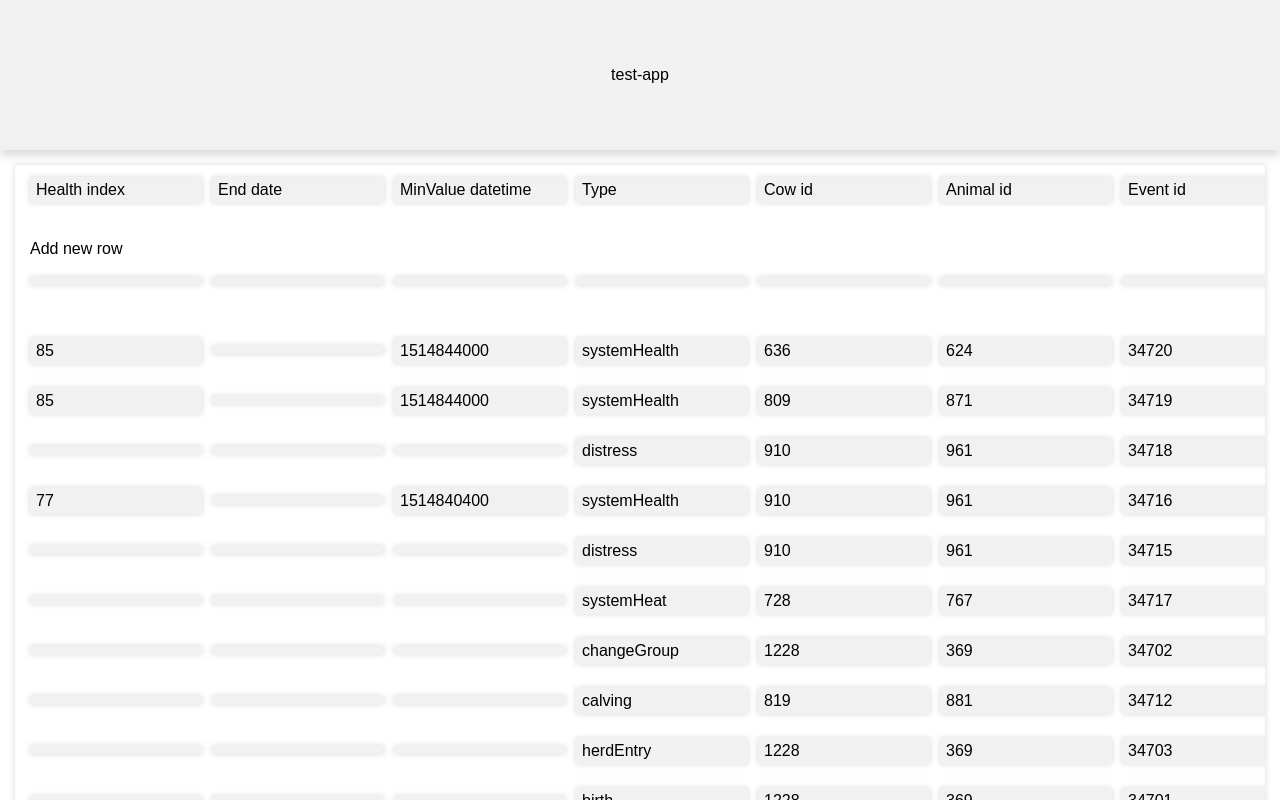
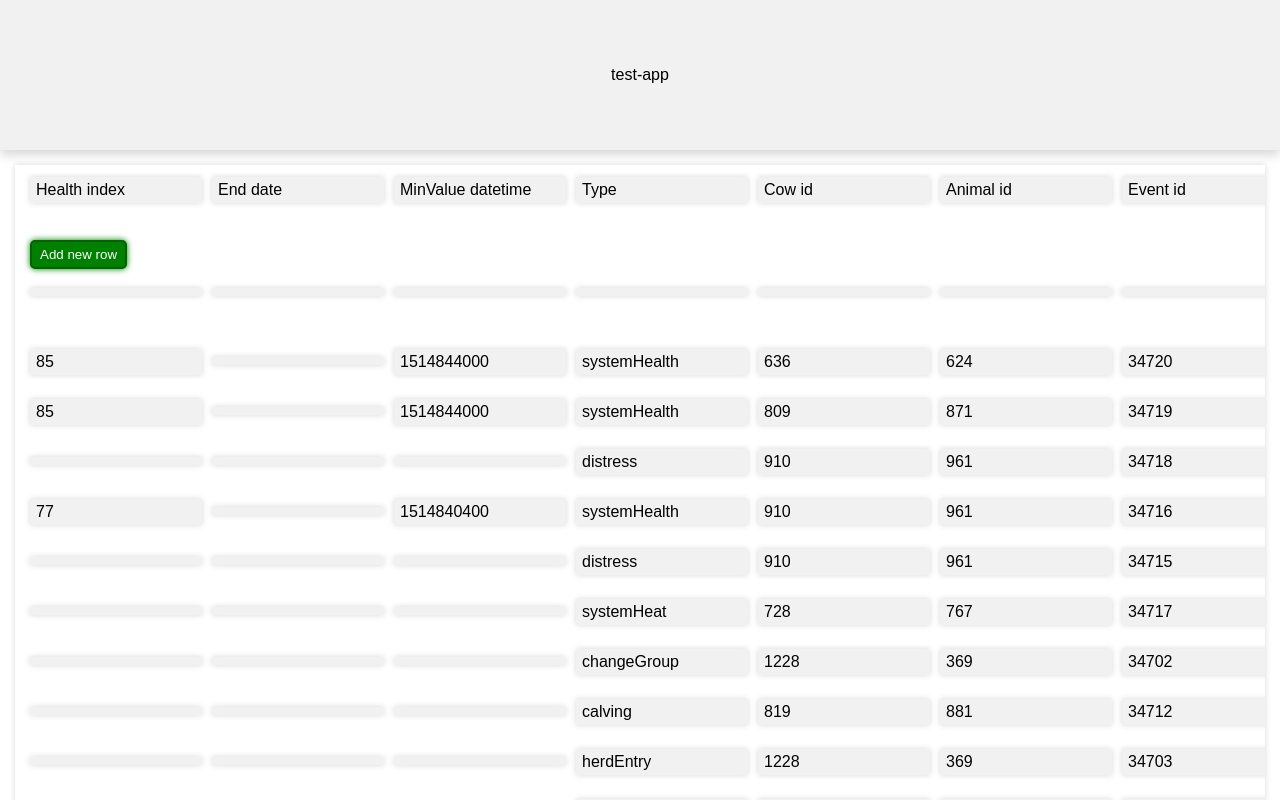
Before and after one commit to MatvienkoDO/elocont_test_project, an Angular app: page / in a window 1280 px wide. Shown: the top 800 px of the page. Built offline with nearby package versions, Linux system fonts and the light colour scheme.

Commit message:
makes button from title

```diff
--- a/src/app/components/table/table.component.html
+++ b/src/app/components/table/table.component.html
@@ -4,7 +4,13 @@
     [deletable]="false">
 </app-row>
 
-<div class="new-row-title">Add new row</div>
+<button
+    class="new-row-button"
+    (click)="createNewRow()">
+
+    Add new row
+</button>
+
 <app-row
     class="new-row"
     [columns]="columns"
--- a/src/app/components/table/table.component.scss
+++ b/src/app/components/table/table.component.scss
@@ -6,8 +6,23 @@
     box-shadow: 0 0 6px $background-color-primary-shadow;
 }
 
-.new-row-title {
+.new-row-button {
     margin: 25px 0 5px 15px;
+    background-color: green;
+    border-color: darkgreen;
+    border-style: solid;
+    border-width: 2px;
+    border-radius: 5px;
+    box-shadow: 0 0 6px green;
+    color: white;
+    padding: 5px 8px;
+    cursor: pointer;
+
+    &:active {
+        box-shadow: 0 0 15px darkgreen;
+        transform: translateY(1px);
+        transition: 100ms;
+    }
 }
 
 .new-row {
```
